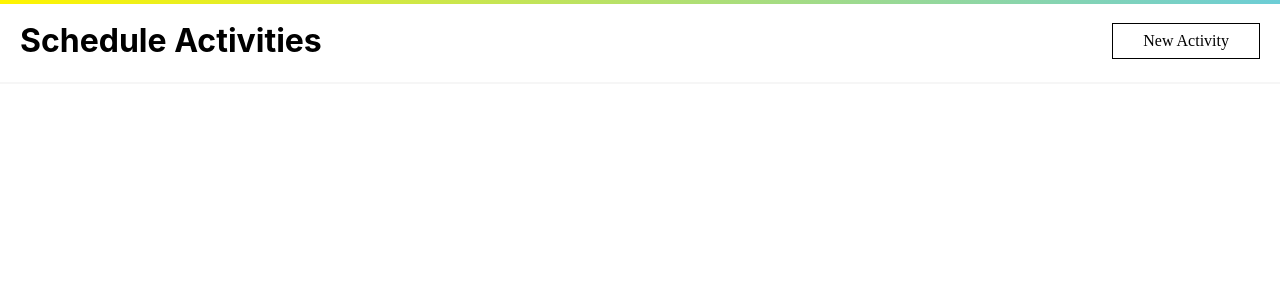
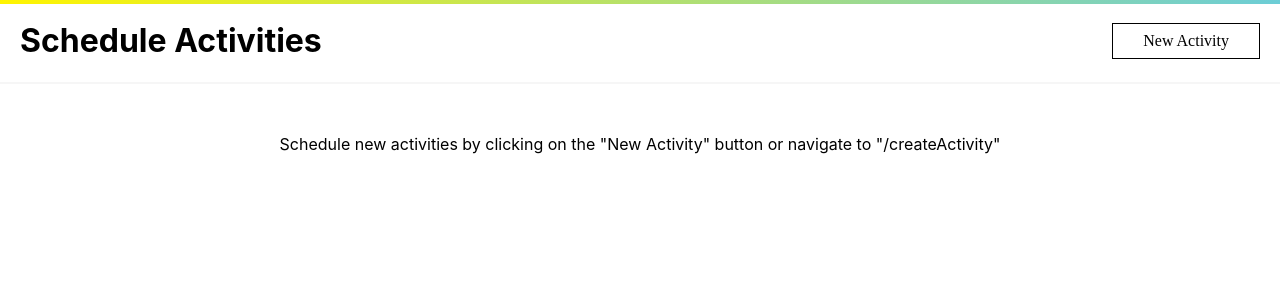
Before and after one commit to snehal1791/scheduleActivity, a React (Create React App) app: page / in a window 1280 px wide. Shown: the top 300 px of the page. Built offline with nearby package versions, Linux system fonts and the light colour scheme.

Commit message:
Update ScheduleActivity.js

```diff
--- a/src/ScheduleActivity.js
+++ b/src/ScheduleActivity.js
@@ -17,11 +17,15 @@ class ScheduleActivity extends Component {
           </div>
         </header>
         <main className='App-main'>
-          <ListOfActivities
-            className='activity container'
-            activities={this.props.activities}
-            onDeleteActivity={this.props.onDeleteActivity}
-            onFormSubmit={this.props.onFormSubmit} />
+          {this.props.activities.length ?
+            <ListOfActivities
+              className='activity container'
+              activities={this.props.activities}
+              onDeleteActivity={this.props.onDeleteActivity}
+              onFormSubmit={this.props.onFormSubmit} />
+            :
+            <div className='no-activities'>Schedule new activities by clicking on the "New Activity" button or navigate to "/createActivity"</div>
+        }
         </main>
       </div>
     );
```
